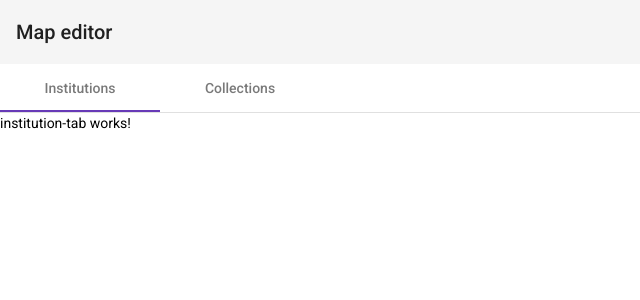
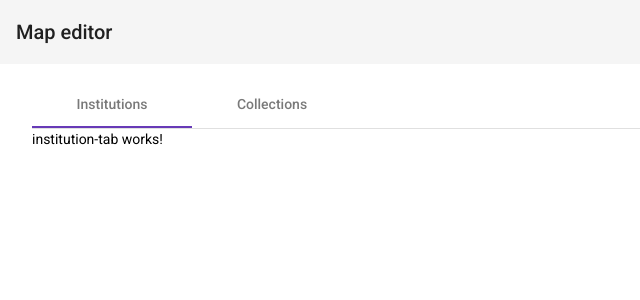
Before and after one commit to scan-bugs-org/global-arthropod-collections, an Angular app in the folder frontend/: page / in a window 1280 px wide. Shown: the top 300 px of the page, without its empty margins (0-640 px from the left). Built offline with nearby package versions, Linux system fonts and the light colour scheme.

Commit message:
Global styles for frontend

```diff
--- a/frontend/src/app/app.component.html
+++ b/frontend/src/app/app.component.html
@@ -1,4 +1,6 @@
 <mat-toolbar>
     <span>Map editor</span>
 </mat-toolbar>
-<router-outlet></router-outlet>
+<div id="mainContent">
+    <router-outlet></router-outlet>
+</div>
--- a/frontend/src/styles.less
+++ b/frontend/src/styles.less
@@ -2,3 +2,9 @@
 
 html, body { height: 100%; }
 body { margin: 0; font-family: Roboto, "Helvetica Neue", sans-serif; }
+
+#mainContent {
+    margin-top: 1rem;
+    margin-left: 2rem;
+    margin-right: 2rem;
+}
```
